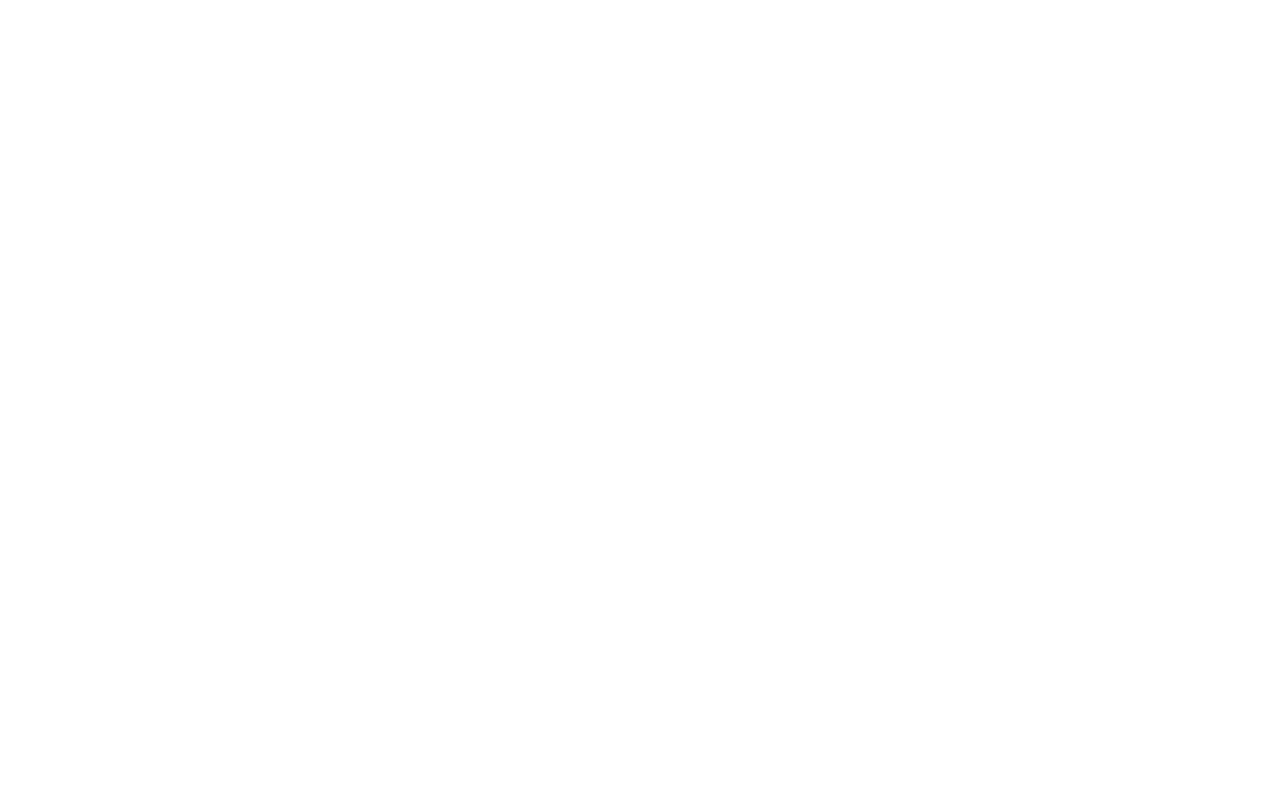
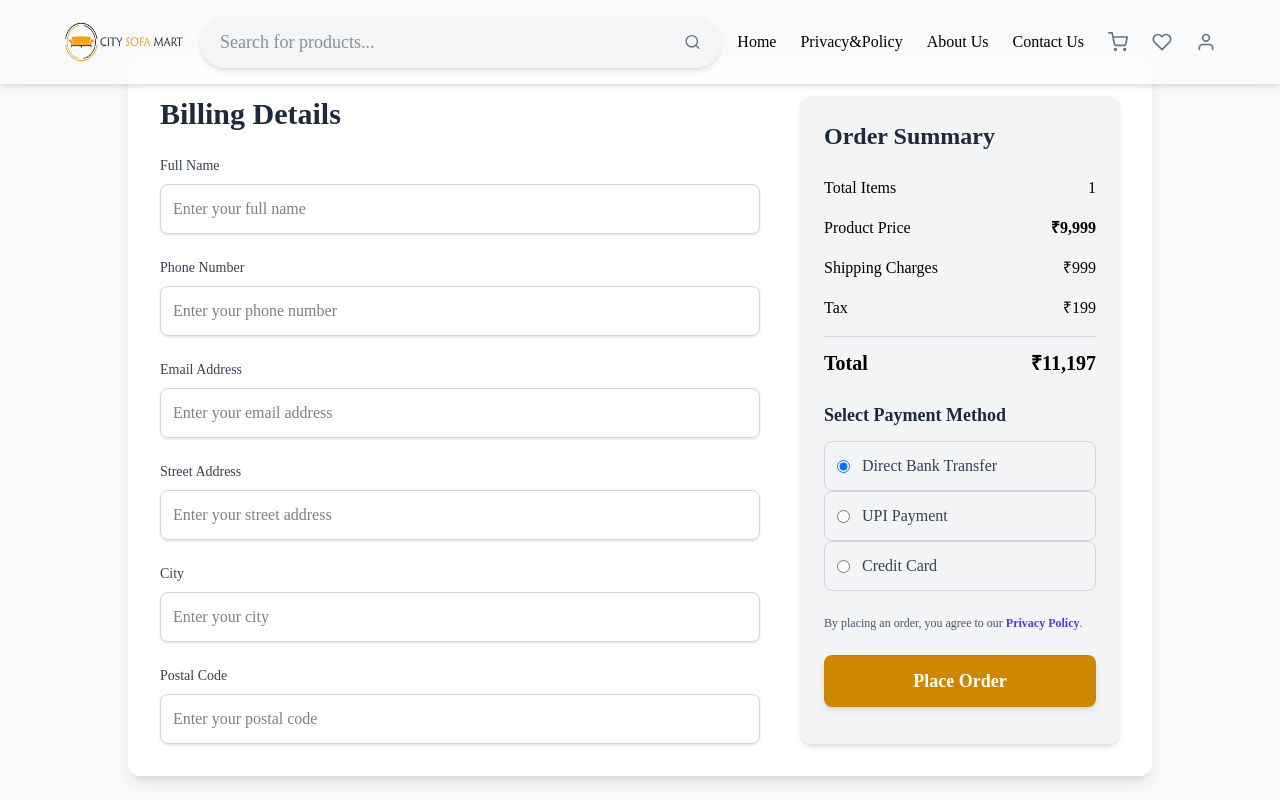
Before and after one commit to ksn199ms/city-sofa-mart, a React (Vite) app in the folder front-end/: page /checkout in a window 1280 px wide. Before the commit this address had no page. Shown: the top 800 px of the page. Built offline with nearby package versions, Linux system fonts and the light colour scheme.

Commit message:
checkout page design is completed

```diff
--- a/front-end/src/App.jsx
+++ b/front-end/src/App.jsx
@@ -4,6 +4,7 @@
 import Home from "./pages/Home/Home"
 import ProductPage from "./pages/ProductPage/ProductPage"
 import Cart from "./pages/Cart/Cart"
+import CheckoutPage from "./pages/CheckoutPage/CheckoutPage"
 
 
 function App() {
@@ -14,6 +15,7 @@
       <Route path="/" element={<Home />} />
       <Route path="/product" element={<ProductPage />} />
       <Route path="/cart" element={<Cart/>} />
+      <Route path="/checkout" element={<CheckoutPage />} />
     </Routes>
     </>
 
--- a/front-end/src/pages/Cart/Cart.jsx
+++ b/front-end/src/pages/Cart/Cart.jsx
@@ -1,6 +1,7 @@
 import { FaTrash } from "react-icons/fa";
 import Navbar from "../../components/Navbar/NavBar";
 import { useCart } from "../../contexts/cartContext";
+import { useNavigate } from "react-router-dom";
 
 const Cart = () => {
   const { cartItems, removeFromCart, updateCartQuantity } = useCart();
@@ -8,6 +9,8 @@
 
   // Calculate total price
   const totalPrice = cartArray.reduce((acc, item) => acc + item.price * item.quantity, 0);
+
+  let navigate = useNavigate();
 
   return (
     <div>
@@ -63,7 +66,7 @@
               <span>Total</span>
               <span className="text-yellow-600">₹{totalPrice.toFixed(2)}</span>
             </div>
-            <button className="mt-6 w-full border border-black py-2 rounded-lg hover:bg-black hover:text-white transition">
+            <button className="mt-6 w-full border border-black py-2 rounded-lg hover:bg-black hover:text-white transition" onClick={() => navigate("/checkout")}>
               Check Out
             </button>
           </div>
--- /dev/null
+++ b/front-end/src/pages/CheckoutPage/CheckoutPage.jsx
@@ -0,0 +1,79 @@
+import { useState } from "react";
+import Navbar from "../../components/Navbar/NavBar";
+import Footer from "../../components/Footer/Footer";
+
+const CheckoutPage = () => {
+  const [paymentMethod, setPaymentMethod] = useState("Direct Bank Transfer");
+
+  return (
+    <div className="min-h-screen flex flex-col bg-gray-50">
+      <Navbar />
+
+      {/* Increased margin and padding for better spacing */}
+      <div className="flex-grow flex flex-col items-center justify-center px-6 py-16">
+        <div className="max-w-5xl w-full bg-white p-8 rounded-xl shadow-lg flex flex-col md:flex-row gap-10">
+
+          {/* Billing Details Section */}
+          <div className="flex-1">
+            <h2 className="text-3xl font-bold mb-6 text-gray-800">Billing Details</h2>
+            <form className="space-y-6">
+              {['Full Name', 'Phone Number', 'Email Address', 'Street Address', 'City', 'Postal Code'].map((field) => (
+                <div key={field}>
+                  <label className="block text-sm font-medium text-gray-700 mb-2">{field}</label>
+                  <input
+                    type="text"
+                    className="w-full p-3 border border-gray-300 rounded-lg shadow-sm focus:outline-none focus:ring-2 focus:ring-indigo-500 transition-all"
+                    placeholder={`Enter your ${field.toLowerCase()}`}
+                  />
+                </div>
+              ))}
+            </form>
+          </div>
+
+          {/* Order Summary Section */}
+          <div className="w-full md:w-1/3 bg-gray-100 p-6 rounded-xl shadow-md">
+            <h2 className="text-2xl font-bold mb-6 text-gray-800">Order Summary</h2>
+            <div className="text-md space-y-4">
+              <div className="flex justify-between"><span>Total Items</span><span>1</span></div>
+              <div className="flex justify-between"><span>Product Price</span><span className="font-semibold">₹9,999</span></div>
+              <div className="flex justify-between"><span>Shipping Charges</span><span>₹999</span></div>
+              <div className="flex justify-between"><span>Tax</span><span>₹199</span></div>
+              <hr className="my-3 border-gray-300" />
+              <div className="flex justify-between text-xl font-bold"><span>Total</span><span>₹11,197</span></div>
+            </div>
+
+            {/* Payment Options */}
+            <div className="mt-6">
+              <h3 className="flex flex-row justify-between text-lg font-semibold mb-3 text-gray-800">Select Payment Method</h3>
+              {['Direct Bank Transfer', 'UPI Payment', 'Credit Card'].map((method) => (
+                <label key={method} className="flex items-center space-x-3 p-3 rounded-lg border border-gray-300 cursor-pointer hover:bg-gray-200 transition-all">
+                  <input
+                    type="radio"
+                    name="payment"
+                    value={method}
+                    checked={paymentMethod === method}
+                    onChange={() => setPaymentMethod(method)}
+                    className="form-radio text-indigo-600"
+                  />
+                  <span className="text-gray-700">{method}</span>
+                </label>
+              ))}
+            </div>
+
+            <p className="text-xs text-gray-600 mt-6">
+              By placing an order, you agree to our <span className="font-semibold text-indigo-600 cursor-pointer">Privacy Policy</span>.
+            </p>
+
+            <button className="w-full mt-6 p-3 bg-yellow-600 text-white rounded-lg font-semibold text-lg shadow-md hover:bg-yellow-700 transition-all">
+              Place Order
+            </button>
+          </div>
+        </div>
+      </div>
+
+      <Footer />
+    </div>
+  );
+};
+
+export default CheckoutPage;
```
